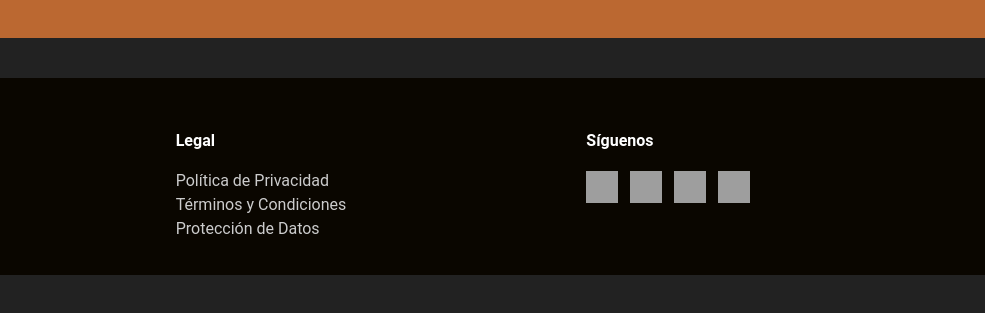
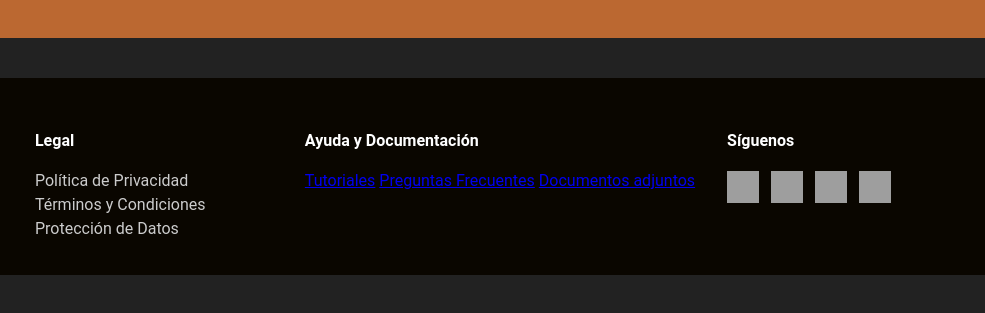
Before and after one commit to YowuJH/CookEasy, a website: page index.html in a window 1280 px wide. Shown: the part 2087-2400 px from the top of the page, 295-1280 px from the left. Drawn offline with Linux system fonts and the light colour scheme; grey boxes are pictures that could not be loaded.

Commit message:
pruebita 2

```diff
--- a/index.html
+++ b/index.html
@@ -179,6 +179,13 @@
           <a href="Documentos/obtenerDocumento.pdf" target="_blank">Protección de Datos</a>
         </div>
 
+        <div class="Ayuda-Doc">
+          <h4>Ayuda y Documentación</h4>
+          <a href="#">Tutoriales</a>
+          <a href="#">Preguntas Frecuentes</a>
+          <a href="#">Documentos adjuntos</a>
+        </div>
+
         <!-- Redes sociales con íconos personalizados -->
         <div class="footer-social">
           <h4>Síguenos</h4>
```
